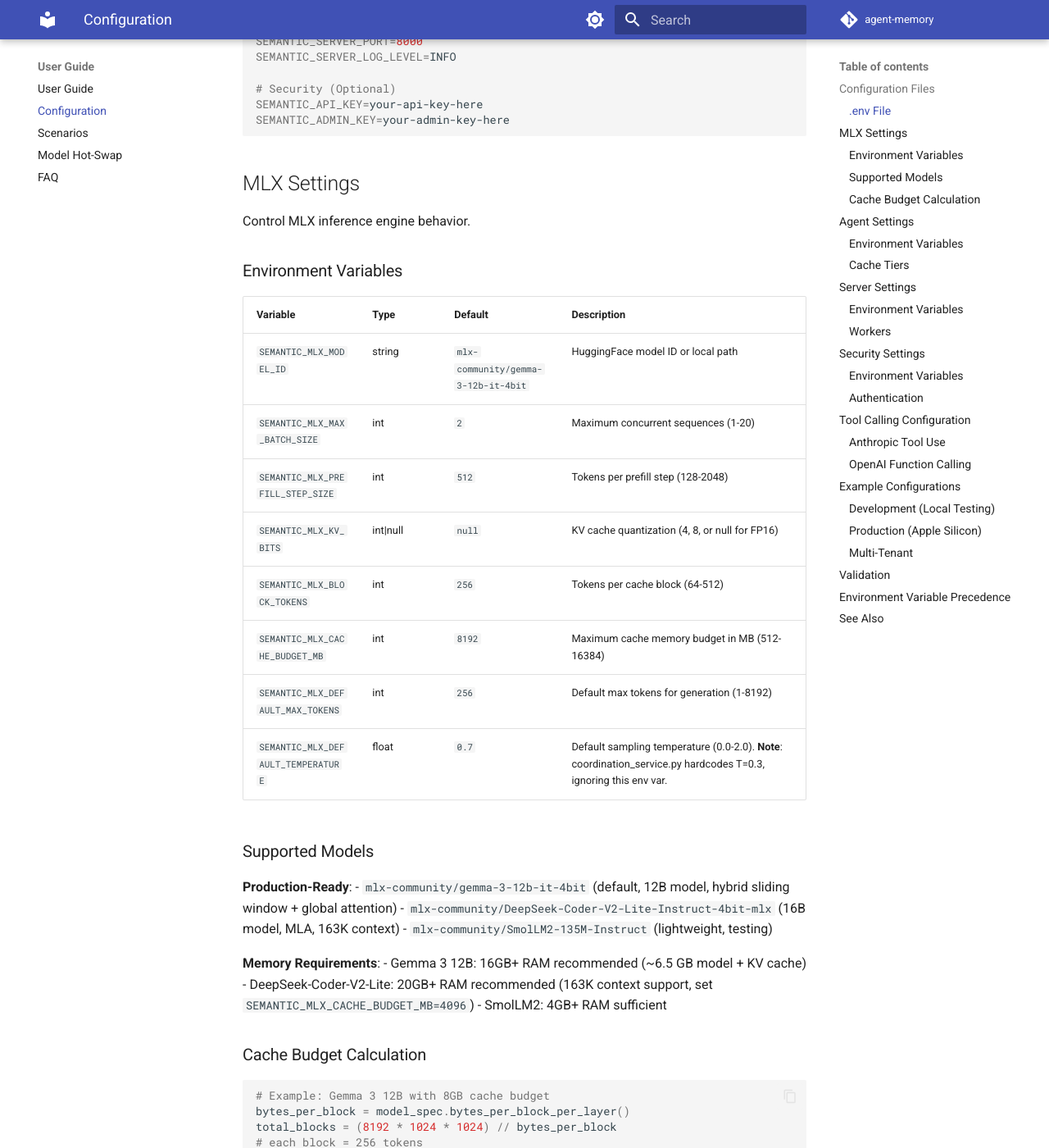
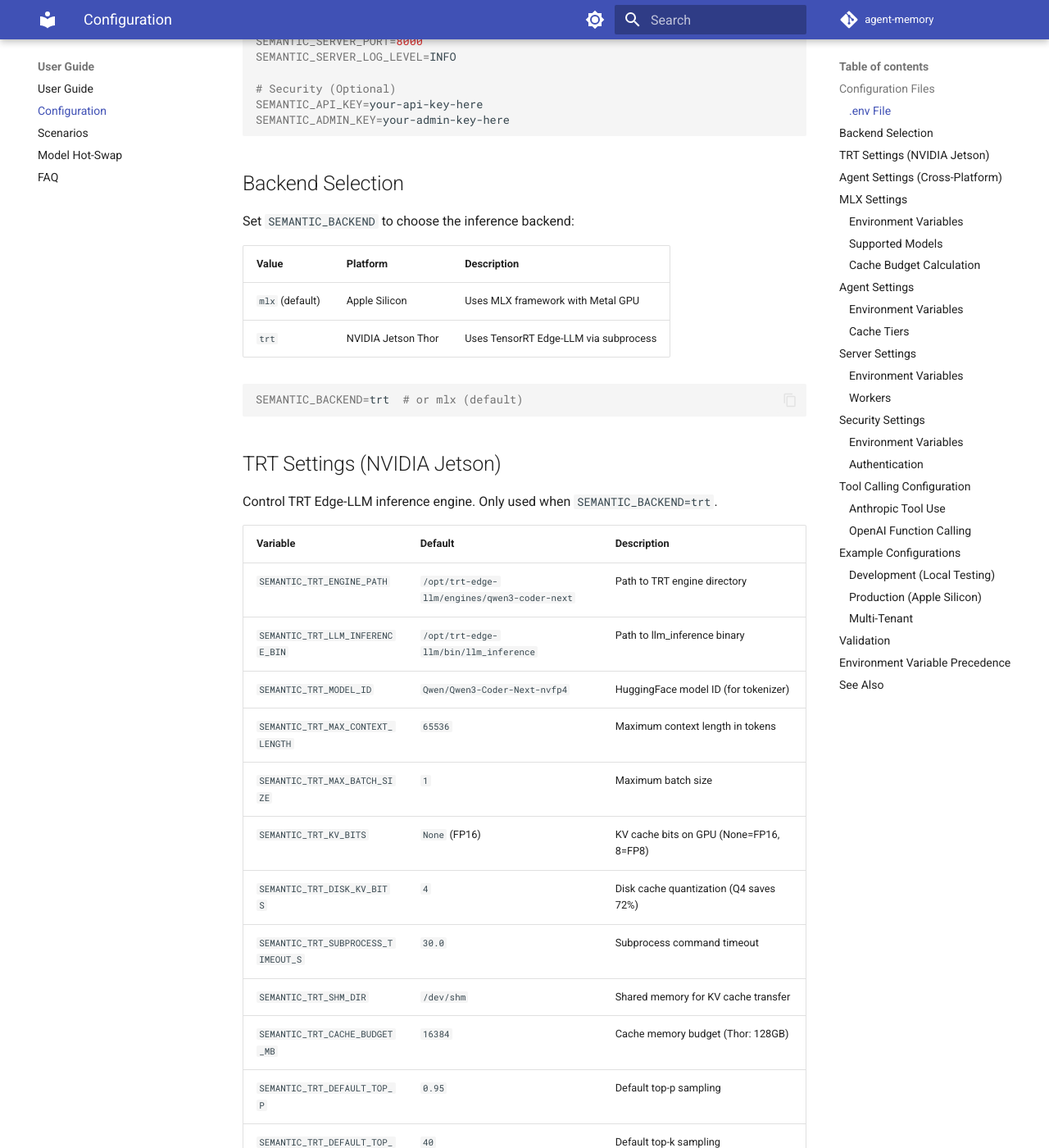
Before and after one commit to yshk-mxim/agent-memory, an MkDocs documentation site: the page built from docs/configuration.md, in a window 1280 px wide and 1400 px high, scrolled down 719 px. Shown: the whole window at 82% size. Built offline with MkDocs 1.6.1 and Material for MkDocs 9.7.7, drawn with Linux system fonts in a browser that asks for light colours; comment, search, counter and statistics services are not loaded; the version menu is left out; some of the changed text lies outside the part shown.

Commit message:
docs: C5 — README, configuration, architecture, deployment updated
README.md:
- Tagline: "edge devices" instead of "Apple Silicon"
- Dual-backend support (MLX + TRT)
- Claude Code CLI and NemoClaw/OpenClaw integration examples
- Backend selection via SEMANTIC_BACKEND
- Jetson requirements alongside Apple Silicon
- Updated known limitations (TRT streaming, model swap)
- Test count updated to 1,220

docs/configuration.md:
- Backend selection section (SEMANTIC_BACKEND)
- Full TRT settings table (15 env vars)
- Agent settings table (eviction policy, memory/disk budgets, cache dir)

docs/architecture/overview.md:
- Dual-backend description (MLX + TRT)
- Backend-agnostic API surface

docs/deployment.md:
- Jetson Thor deployment path with vendor/BUILD_LOG.md reference

Co-Authored-By: Claude Opus 4.6 (1M context) <noreply@anthropic.com>

````diff
--- a/docs/configuration.md
+++ b/docs/configuration.md
@@ -31,6 +31,49 @@ SEMANTIC_SERVER_LOG_LEVEL=INFO
 SEMANTIC_API_KEY=your-api-key-here
 SEMANTIC_ADMIN_KEY=your-admin-key-here
 ```
+
+## Backend Selection
+
+Set `SEMANTIC_BACKEND` to choose the inference backend:
+
+| Value | Platform | Description |
+|-------|----------|-------------|
+| `mlx` (default) | Apple Silicon | Uses MLX framework with Metal GPU |
+| `trt` | NVIDIA Jetson Thor | Uses TensorRT Edge-LLM via subprocess |
+
+```bash
+SEMANTIC_BACKEND=trt  # or mlx (default)
+```
+
+## TRT Settings (NVIDIA Jetson)
+
+Control TRT Edge-LLM inference engine. Only used when `SEMANTIC_BACKEND=trt`.
+
+| Variable | Default | Description |
+|----------|---------|-------------|
+| `SEMANTIC_TRT_ENGINE_PATH` | `/opt/trt-edge-llm/engines/qwen3-coder-next` | Path to TRT engine directory |
+| `SEMANTIC_TRT_LLM_INFERENCE_BIN` | `/opt/trt-edge-llm/bin/llm_inference` | Path to llm_inference binary |
+| `SEMANTIC_TRT_MODEL_ID` | `Qwen/Qwen3-Coder-Next-nvfp4` | HuggingFace model ID (for tokenizer) |
+| `SEMANTIC_TRT_MAX_CONTEXT_LENGTH` | `65536` | Maximum context length in tokens |
+| `SEMANTIC_TRT_MAX_BATCH_SIZE` | `1` | Maximum batch size |
+| `SEMANTIC_TRT_KV_BITS` | `None` (FP16) | KV cache bits on GPU (None=FP16, 8=FP8) |
+| `SEMANTIC_TRT_DISK_KV_BITS` | `4` | Disk cache quantization (Q4 saves 72%) |
+| `SEMANTIC_TRT_SUBPROCESS_TIMEOUT_S` | `30.0` | Subprocess command timeout |
+| `SEMANTIC_TRT_SHM_DIR` | `/dev/shm` | Shared memory for KV cache transfer |
+| `SEMANTIC_TRT_CACHE_BUDGET_MB` | `16384` | Cache memory budget (Thor: 128GB) |
+| `SEMANTIC_TRT_DEFAULT_TOP_P` | `0.95` | Default top-p sampling |
+| `SEMANTIC_TRT_DEFAULT_TOP_K` | `40` | Default top-k sampling |
+| `SEMANTIC_TRT_EDGELLM_PLUGIN_PATH` | (empty) | Path to libNvInfer_edgellm_plugin.so |
+
+## Agent Settings (Cross-Platform)
+
+| Variable | Default | Description |
+|----------|---------|-------------|
+| `SEMANTIC_AGENT_EVICTION_POLICY` | `lru-lfu` | Cache eviction: `lru`, `lfu`, or `lru-lfu` (hybrid) |
+| `SEMANTIC_AGENT_PIN_SYSTEM_PROMPT_CACHES` | `true` | Pin system prompt caches (never evict) |
+| `SEMANTIC_AGENT_MAX_MEMORY_MB` | `0` | Maximum memory for hot caches (0=no limit) |
+| `SEMANTIC_AGENT_MAX_DISK_MB` | `0` | Maximum disk for warm caches (0=no limit) |
+| `SEMANTIC_AGENT_CACHE_DIR` | `~/.agent_memory/caches` | Cache directory path |
 
 ## MLX Settings
 
````
Also changed, not shown: CHANGELOG.md (+5 -0 lines), README.md (+50 -10 lines), docs/architecture/overview.md (+11 -3 lines), docs/deployment.md (+6 -2 lines).
